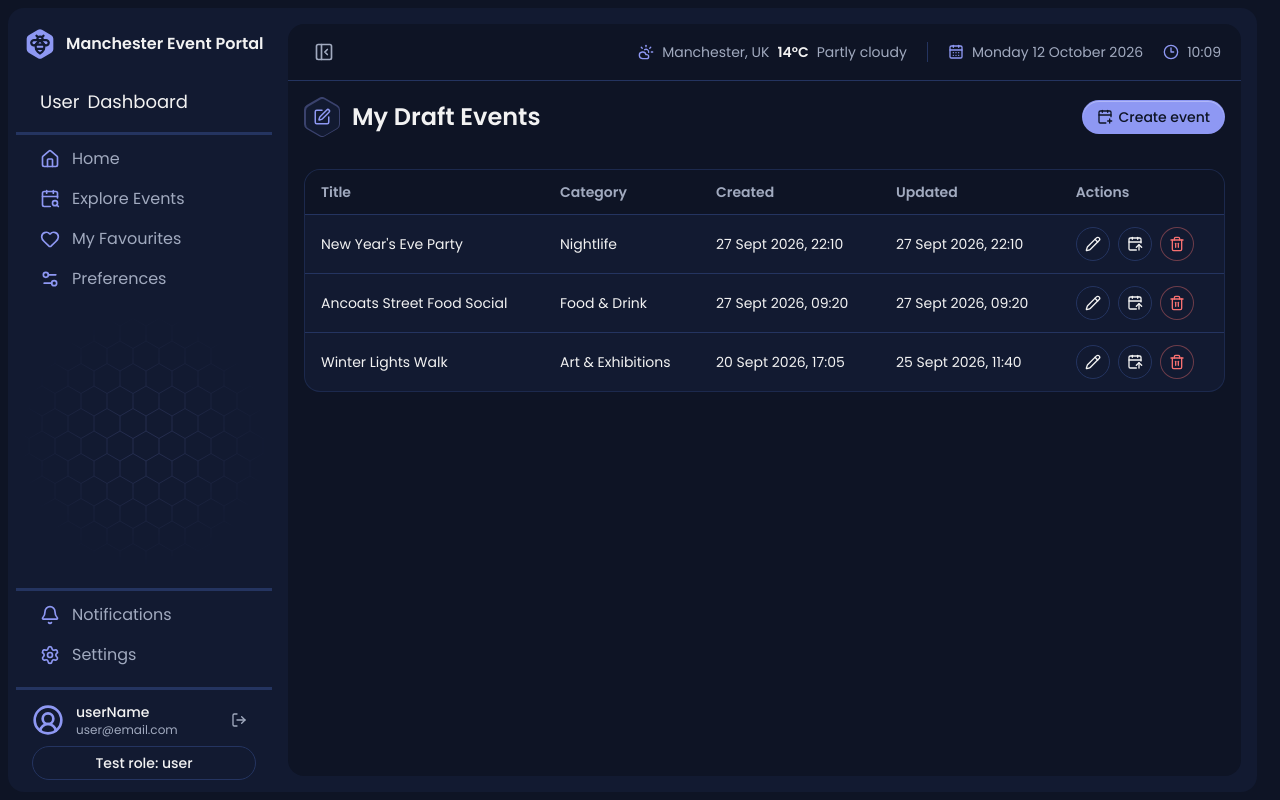
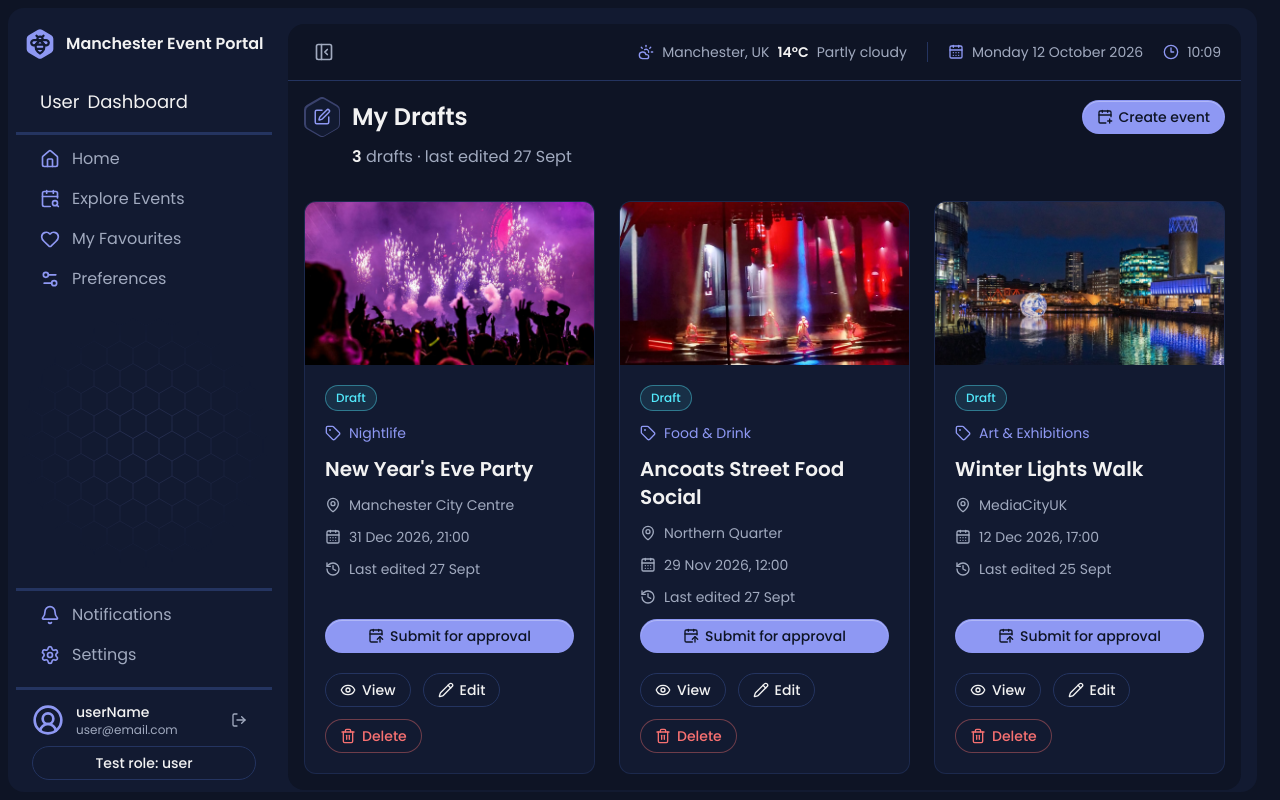
Before and after one commit to STL73/manchester-event, a React (Vite) app in the folder frontend/: page /dashboard/my-drafts in a window 1280 px wide. Built offline with nearby package versions, Linux system fonts and the light colour scheme; a web font is replaced by a local one.

Commit message:
Show My Drafts as cards with a labelled Submit, block drafts whose date has passed, and confirm deletes in the card

```diff
--- a/frontend/src/App.css
+++ b/frontend/src/App.css
@@ -558,6 +558,22 @@
     @apply relative z-10 mt-auto flex flex-wrap items-center gap-3 pt-2;
   }
 
+  /* The card's main job (My Drafts' Submit), above its other buttons and
+     the stretched title link */
+  .event-card-primary {
+    @apply relative z-10 mt-auto w-full;
+  }
+
+  .event-card-primary + .event-card-actions,
+  .event-card-notice + .event-card-actions {
+    @apply mt-0;
+  }
+
+  /* Why the main action isn't offered (a draft whose date has passed) */
+  .event-card-notice {
+    @apply mt-auto flex items-start gap-2 rounded-xl border border-yellow-400/35 bg-yellow-400/10 px-3 py-2 text-[13px] leading-snug text-yellow-200 [&_svg]:mt-px [&_svg]:size-4 [&_svg]:shrink-0 [&_svg]:text-yellow-400;
+  }
+
   /* Delete's question, in the button row's place; above the stretched
      title link like the row it replaces */
   .event-card-confirm {
--- a/frontend/src/components/events/EventCard.jsx
+++ b/frontend/src/components/events/EventCard.jsx
@@ -27,6 +27,11 @@ export default function EventCard({
   onDelete,
   muted = false,
   onAddToCalendar,
+  // My Drafts: an extra line under the date ({ icon, text }), the card's
+  // main action ({ label, icon, onClick }) or a notice in its place
+  note,
+  primaryAction,
+  notice,
 }) {
   const { edit, delete: remove, confirmDelete } = organiserEventActions;
   // True from a "like" click until the heart's pop animation ends
@@ -91,6 +96,33 @@ export default function EventCard({
           <CalendarDays className="event-card-icon" aria-hidden="true" />
           {dateFormatter.format(new Date(event.startDatetime))}
         </p>
+        {note && (
+          <p className="event-card-detail">
+            <note.icon className="event-card-icon" aria-hidden="true" />
+            {note.text}
+          </p>
+        )}
+        {/* The card's main job, labelled and full width (My Drafts' Submit),
+            or the reason it can't be done right now */}
+        {!isConfirming && primaryAction && (
+          <Button
+            className="event-card-primary"
+            type="button"
+            variant="primary"
+            size="sm"
+            aria-label={`${primaryAction.label}: ${event.name}`}
+            onClick={() => primaryAction.onClick(event)}
+          >
+            <primaryAction.icon aria-hidden="true" />
+            {primaryAction.label}
+          </Button>
+        )}
+        {!isConfirming && notice && (
+          <p className="event-card-notice">
+            <notice.icon aria-hidden="true" />
+            {notice.text}
+          </p>
+        )}
         {!isConfirming && (
           <div className="event-card-actions">
             {/* A visible cue for mouse users; out of the Tab order and hidden
--- a/frontend/src/data/myDraftsData.js
+++ b/frontend/src/data/myDraftsData.js
@@ -1,4 +1,4 @@
-import { CalendarPlus } from "lucide-react";
+import { CalendarClock, CalendarPlus, History } from "lucide-react";
 
 // The page's one action: making an event is the organiser's main job,
 // so it stays on the page (navigation lives in the sidebar)
@@ -6,24 +6,31 @@ export const myDraftsActions = [
   { label: "Create event", to: "/dashboard/create-events", icon: CalendarPlus },
 ];
 
-export const draftTableColumns = [
-  "Title",
-  "Category",
-  "Created",
-  "Updated",
-  "Actions",
-];
+// The same name as the sidebar link
+export const myDraftsTitle = "My Drafts";
 
-// Tooltips for the table's icon buttons, in button order
-export const draftTooltips = {
-  edit: "Edit draft",
-  submit: "Submit draft for approval",
-  delete: "Delete draft",
+// The line under the title: "3 drafts · last edited 27 Sept"
+export const myDraftsSummary = {
+  one: "draft",
+  many: "drafts",
+  lastEdited: "last edited",
+  none: "No drafts",
+};
+
+// The extra line on each card, under the event's own date
+export const lastEditedNote = { icon: History, text: "Last edited" };
+
+// Shown in place of Submit when the event's date has gone: an admin is
+// never asked to approve an event that is already over
+export const datePassedNotice = {
+  icon: CalendarClock,
+  text: "The date has passed. Edit it to submit.",
 };
 
 // Messages from my_drafts_view.inc.php, plus the new draft delete
 export const myDraftsMessages = {
   noDrafts: "No draft events found.",
-  confirmDelete: "Are you sure you want to delete this draft?",
   draftDeleted: "Draft deleted successfully!",
+  // After Submit: where the event has gone
+  submitted: { text: "Sent for approval. You'll find it on", link: "My Events", to: "/dashboard/my-events?status=pending" },
 };
--- a/frontend/src/data/organiserEventsData.js
+++ b/frontend/src/data/organiserEventsData.js
@@ -6,7 +6,7 @@ export const organiserEventActions = {
   delete: { label: "Delete", icon: Trash2 },
   // The card asks before deleting, in place of the PHP confirm() pop-up
   confirmDelete: { question: "Delete this event?", cancel: "Keep it", confirm: "Delete permanently" },
-  submitDraft: { label: "Submit for Approval", icon: CalendarArrowUp },
+  submitDraft: { label: "Submit for approval", icon: CalendarArrowUp },
   createFirst: {
     label: "Create First Event",
     to: "/dashboard/create-events",
@@ -18,7 +18,6 @@ export const organiserEventActions = {
 export const organiserEventMessages = {
   noEvents: "You haven't created any events yet.",
   eventDeleted: "Event deleted successfully!",
-  draftSubmitted: "Draft submitted for approval!",
 };
 
 // Which buttons an organiser's event card shows, by eventState(). An event
--- a/frontend/src/pages/MyDrafts.jsx
+++ b/frontend/src/pages/MyDrafts.jsx
@@ -1,53 +1,57 @@
 import { useState } from "react";
+import { Link } from "react-router-dom";
 import { SquarePen } from "lucide-react";
-import Button from "../components/UI/Button";
-import Tooltip from "../components/UI/Tooltip";
+import EventCard from "../components/events/EventCard";
 import StatusMessage from "../components/UI/StatusMessage";
 import DashboardPageHeading from "../components/dashboard/DashboardPageHeading";
 import EmptyState from "../components/UI/EmptyState";
+import { isUpcoming } from "../lib/eventDates";
 import {
-  draftTableColumns,
-  draftTooltips,
+  datePassedNotice,
+  lastEditedNote,
   myDraftsActions,
   myDraftsMessages,
+  myDraftsSummary,
+  myDraftsTitle,
 } from "../data/myDraftsData";
-import {
-  editEventPath,
-  organiserEventActions,
-  organiserEventMessages,
-} from "../data/organiserEventsData";
+import { editEventPath, organiserEventActions } from "../data/organiserEventsData";
 
-const dateFormatter = new Intl.DateTimeFormat("en-GB", {
+const editedFormatter = new Intl.DateTimeFormat("en-GB", {
   day: "numeric",
   month: "short",
-  year: "numeric",
-  hour: "2-digit",
-  minute: "2-digit",
 });
 
+// The same cards as My Events (decided 2026-10-12; the PHP had a table), so
+// a draft looks the way it will once live. Submit is each card's labelled
+// main action; Edit and Delete sit under it, and Delete asks in the card
 export default function MyDrafts({
   organiserEvents,
   onSubmitDraft,
   onDeleteEvent,
 }) {
-  const [message, setMessage] = useState("");
-  const { edit, submitDraft, delete: remove } = organiserEventActions;
+  // { type: "submitted" } or { type: "deleted" }; the submitted one links
+  const [message, setMessage] = useState(null);
+  const { submitDraft } = organiserEventActions;
+  const now = new Date();
 
-  // Matches get_draft_events(): drafts only, newest first
+  // Matches get_draft_events(): drafts only, most recently edited first
   const drafts = organiserEvents
     .filter((event) => event.status === "draft")
-    .sort((a, b) => b.createdAt.localeCompare(a.createdAt));
+    .sort((a, b) => b.updatedAt.localeCompare(a.updatedAt));
+  const lastEdited = drafts[0] && new Date(drafts[0].updatedAt);
 
-  function handleSubmitDraft(eventId) {
-    onSubmitDraft(eventId);
-    setMessage(organiserEventMessages.draftSubmitted);
+  function handleSubmit(event) {
+    onSubmitDraft(event.eventId);
+    setMessage({ type: "submitted" });
   }
 
-  function handleDelete(eventId) {
-    if (!window.confirm(myDraftsMessages.confirmDelete)) return;
-    onDeleteEvent(eventId);
-    setMessage(myDraftsMessages.draftDeleted);
+  // The card has already asked (see EventCard)
+  function handleDelete(event) {
+    onDeleteEvent(event.eventId);
+    setMessage({ type: "deleted" });
   }
+
+  const { submitted } = myDraftsMessages;
 
   return (
     <div className="dashboard-home">
@@ -58,92 +62,66 @@ export default function MyDrafts({
         <DashboardPageHeading
           id="my-drafts-title"
           icon={SquarePen}
-          title="My Draft Events"
+          title={myDraftsTitle}
           actions={myDraftsActions}
+          summary={
+            drafts.length === 0 ? (
+              myDraftsSummary.none
+            ) : (
+              <>
+                <strong>{drafts.length}</strong>{" "}
+                {drafts.length === 1 ? myDraftsSummary.one : myDraftsSummary.many}
+                <span aria-hidden="true"> · </span>
+                {myDraftsSummary.lastEdited} {editedFormatter.format(lastEdited)}
+              </>
+            )
+          }
         />
 
         {message && (
-          <StatusMessage className="table-message">{message}</StatusMessage>
+          <StatusMessage className="table-message">
+            {message.type === "submitted" ? (
+              <>
+                {submitted.text}{" "}
+                <Link to={submitted.to} className="dashboard-greeting-link">
+                  {submitted.link}
+                </Link>
+                .
+              </>
+            ) : (
+              myDraftsMessages.draftDeleted
+            )}
+          </StatusMessage>
         )}
 
-        {drafts.length === 0 ? (
-          <EmptyState icon={SquarePen} text={myDraftsMessages.noDrafts} />
-        ) : (
-          <div
-            className="table-wrapper"
-            tabIndex="0"
-            role="region"
-            aria-labelledby="my-drafts-title"
-          >
-            <table className="data-table">
-              <thead>
-                <tr>
-                  {draftTableColumns.map((column) => (
-                    <th scope="col" key={column}>
-                      {column}
-                    </th>
-                  ))}
-                </tr>
-              </thead>
-              <tbody>
-                {drafts.map((draft) => (
-                  <tr key={draft.eventId}>
-                    <td className="table-cell-wrap">{draft.name}</td>
-                    <td>{draft.category}</td>
-                    <td>{dateFormatter.format(new Date(draft.createdAt))}</td>
-                    <td>{dateFormatter.format(new Date(draft.updatedAt))}</td>
-                    <td>
-                      <div className="table-actions">
-                        <Tooltip text={draftTooltips.edit}>
-                          <Button
-                            to={editEventPath(draft.eventId)}
-                            state={{ from: "/dashboard/my-drafts" }}
-                            variant="secondary"
-                            size="icon"
-                            aria-label={`${draftTooltips.edit}: ${draft.name}`}
-                          >
-                            <edit.icon
-
-                              aria-hidden="true"
-                            />
-                          </Button>
-                        </Tooltip>
-                        <Tooltip text={draftTooltips.submit}>
-                          <Button
-                            type="button"
-                            variant="secondary"
-                            size="icon"
-                            aria-label={`${draftTooltips.submit}: ${draft.name}`}
-                            onClick={() => handleSubmitDraft(draft.eventId)}
-                          >
-                            <submitDraft.icon
-
-                              aria-hidden="true"
-                            />
-                          </Button>
-                        </Tooltip>
-                        <Tooltip text={draftTooltips.delete}>
-                          <Button
-                            type="button"
-                            variant="danger"
-                            size="icon"
-                            aria-label={`${draftTooltips.delete}: ${draft.name}`}
-                            onClick={() => handleDelete(draft.eventId)}
-                          >
-                            <remove.icon
-
-                              aria-hidden="true"
-                            />
-                          </Button>
-                        </Tooltip>
-                      </div>
-                    </td>
-                  </tr>
-                ))}
-              </tbody>
-            </table>
-          </div>
-        )}
+        <div className="events-grid events-grid-three">
+          {drafts.length === 0 ? (
+            <EmptyState icon={SquarePen} text={myDraftsMessages.noDrafts} />
+          ) : (
+            drafts.map((draft) => {
+              const canSubmit = isUpcoming(draft, now);
+              return (
+                <EventCard
+                  key={draft.eventId}
+                  event={draft}
+                  status="draft"
+                  note={{
+                    icon: lastEditedNote.icon,
+                    text: `${lastEditedNote.text} ${editedFormatter.format(new Date(draft.updatedAt))}`,
+                  }}
+                  primaryAction={
+                    canSubmit
+                      ? { label: submitDraft.label, icon: submitDraft.icon, onClick: handleSubmit }
+                      : undefined
+                  }
+                  notice={canSubmit ? undefined : datePassedNotice}
+                  editTo={editEventPath(draft.eventId)}
+                  onDelete={handleDelete}
+                />
+              );
+            })
+          )}
+        </div>
       </section>
     </div>
   );
```
Also changed, not shown: 1 other file (tests, documents, lock files or other folders).
